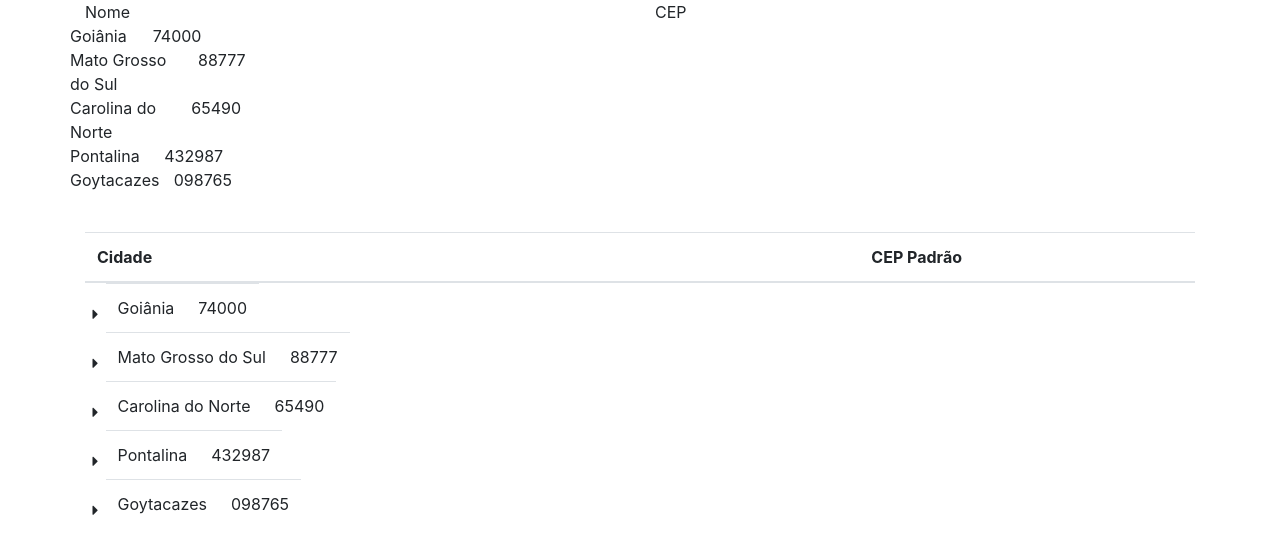
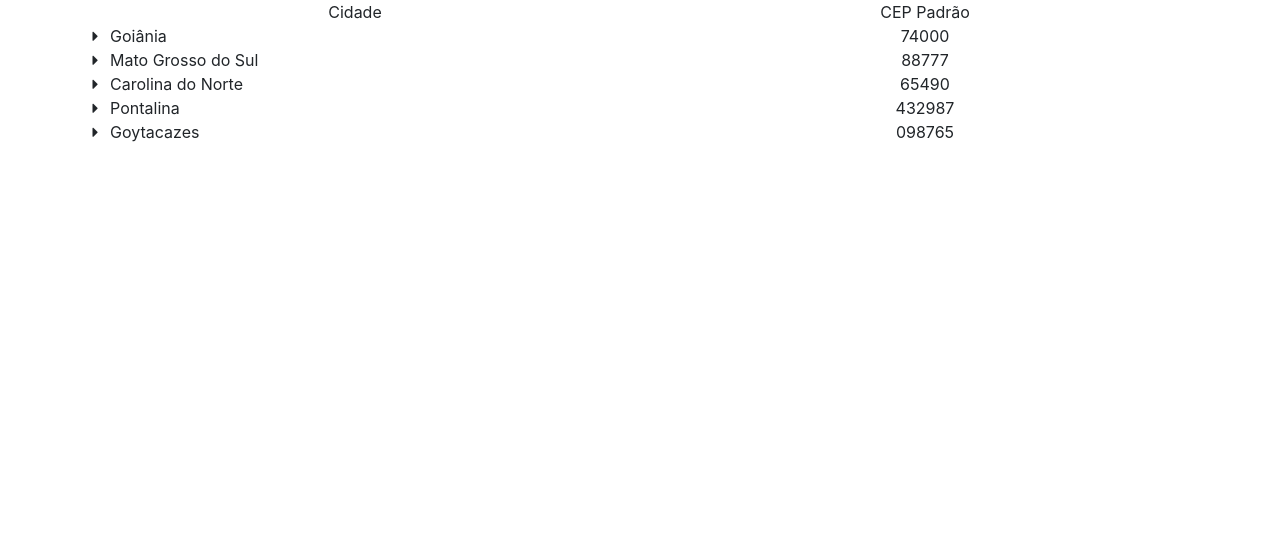
Before and after one commit to wquintanilhadasilva/couchdb, an Angular app: page /cidades in a window 1280 px wide. Shown: the top 554 px of the page. Built offline with nearby package versions, Linux system fonts and the light colour scheme; what primeng would draw is missing.

Commit message:
trocando table por div

```diff
--- a/src/app/cidades/cidades.component.html
+++ b/src/app/cidades/cidades.component.html
@@ -1,88 +1,36 @@
-<div class="container">
+<div class="container text-center">
+    <div class="row">
 
-  <!--
-  <div class="col-12">
-    <a routerLink="/ufs">Manter Estados</a>
-  </div>
-  <p>
-    <button class="btn btn-default" (click)="carregarCidades()">Carregar Cidades</button>
-  </p>
+        <div class="col-6">
+            Cidade
+        </div>
 
--->
-
-  <div>
-    <div class="row">
-      <div class="col-6">Nome</div>
-      <div class="col-6">CEP</div>
-    </div>
-
-    <div class="row" *ngFor="let cd of cidades">
-        <div class="row" (click)="cd.exibir = !cd.exibir">
-          <div class="col-6">{{cd.nome}} </div>
-          <div class="col-6">{{cd.cep}}</div>
+        <div class="col-6">
+            CEP Padrão
         </div>
-        <div class="row" *ngIf="cd.exibir">
-            <div class="col-12">
-                <p-accordion [multiple]="false">
-
-                    <p-accordionTab header="{{cd.nome}}">
-                        {{cd.nome}} | {{cd.cep}}
-                    </p-accordionTab>
-
-                </p-accordion>
-            </div>
-          </div>
 
     </div>
 
-  </div>
 
-  <p></p>
-  <br/>
+    <div *ngFor="let cd of cidades; let i = index" (click)="getSub(cd.nome);">
 
-  <table class="table">
-      <thead>
-        <th>Cidade</th>
-        <th>CEP Padrão</th>
-      </thead>
-      <tbody>
-          <tr *ngFor="let cd of cidades; let i = index" [ngClass]="{activetab: isActive(cd.nome)}">
-              <div (click)="getSub(cd.nome);">
-                  <!-- use the uniqueId here  -->
-                  <!--Linha: {{i}} -->
-                  <span class="ui-accordion-toggle-icon fa fa-fw" [ngClass]="{'fa-caret-down' : isActive(cd.nome), 'fa-caret-right' : !isActive(cd.nome) }" >
+        <div class="row">
 
-                  </span>
-                  <span class="ui-accordion-header-text ng-tns-c2-5 ng-star-inserted">
-                      <td>{{cd.nome}}</td>
-                      <td>{{cd.cep}}</td>
-                  </span>
+            <div class="col-6 text-left">
+                <span class="ui-accordion-toggle-icon fa fa-fw" [ngClass]="{'fa-caret-down' : isActive(cd.nome), 'fa-caret-right' : !isActive(cd.nome) }">
 
-              </div>
-              <div *ngIf="isActive(cd.nome)">
-
-                  <p-accordion [multiple]="false">
-
-                      <p-accordionTab header="{{cd.nome}}">
-                          {{cd.nome}} | {{cd.cep}}
-                      </p-accordionTab>
-
-                  </p-accordion>
-
-                  <table class="table table-striped table-bordered table-hover" >
-                      <tbody>
-                          <tr *ngFor="let cd2 of cidades">
-                              <td>{{cd2.nome}}</td>
-                              <td>{{cd2.cep}}</td>
-                          </tr>
-                      </tbody>
-                  </table>
-
-              </div>
-
-          </tr>
-      </tbody>
-  </table>
-
+                </span>
+                {{cd.nome}}
+            </div>
+            <div class="col-6">
+                {{cd.cep}}
+            </div>
+        </div>
+        <div class="row" *ngIf="isActive(cd.nome)" [ngClass]="{activetab: isActive(cd.nome)}">
+            <div class="col-12 text-center">
+                {{cd | json}}
+            </div>
+        </div>
+    </div>
 
 </div>
--- a/src/app/cidades/cidades.component.ts
+++ b/src/app/cidades/cidades.component.ts
@@ -9,7 +9,7 @@ import { MunicipiosBrService } from '../services/municipios-br.service';
 export class CidadesComponent implements OnInit {
 
   cidades = [
-    {nome: 'Goiânia', cep: '74000', exibir: false},
+    {nome: 'Goiânia', cep: '74000', exibir: true},
     {nome: 'Mato Grosso do Sul', cep: '88777', exibir: false},
     {nome: 'Carolina do Norte', cep: '65490', exibir: false},
     {nome: 'Pontalina', cep: '432987', exibir: false},
```
